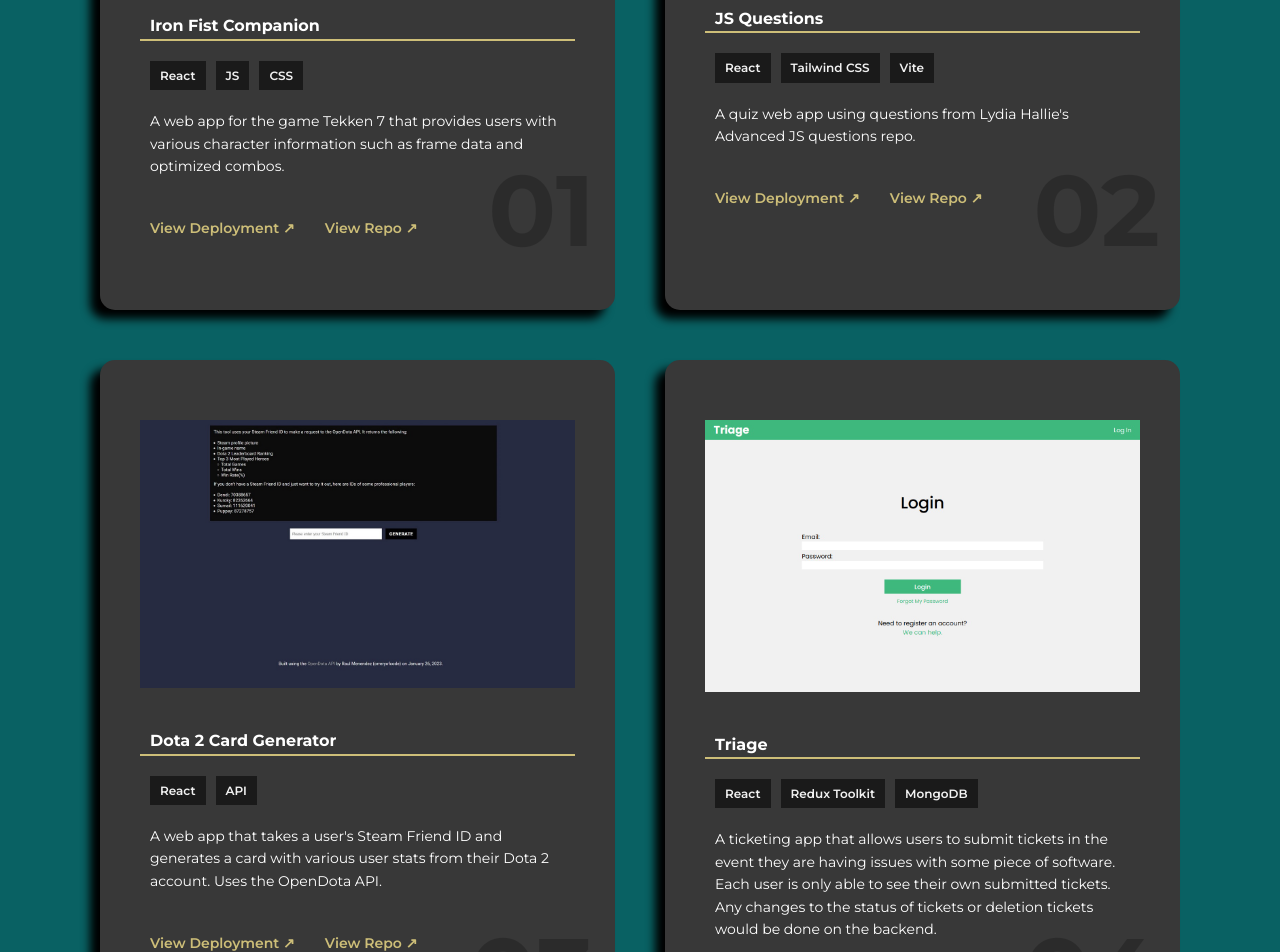
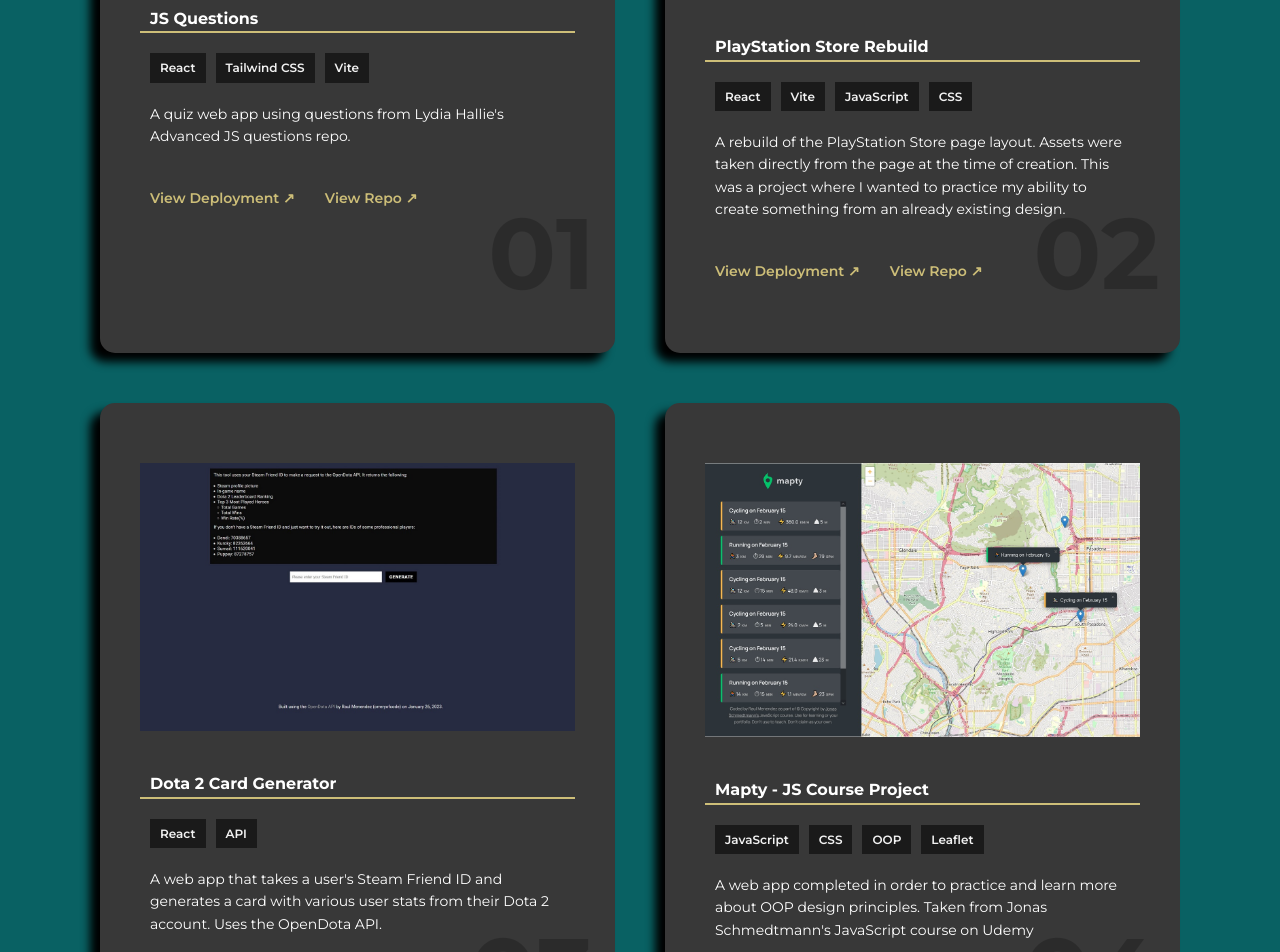
Before and after one commit to orreryofcode/portfilio_v3, a React (Create React App) app: page /works in a window 1280 px wide. Shown: the part 680-1632 px from the top of the page. Built offline with nearby package versions, Linux system fonts and the light colour scheme.

Commit message:
add new projects

```diff
--- a/src/data/projects.js
+++ b/src/data/projects.js
@@ -1,22 +1,22 @@
 const projects = [
   {
     id: 1,
-    title: "Iron Fist Companion",
-    tags: ["React", "JS", "CSS"],
-    body: "A web app for the game Tekken 7 that provides users with various character information such as frame data and optimized combos.",
-    img: "ifc",
-    vercel: "https://tekken-ifcv2.vercel.app/",
-    github: "https://github.com/orreryofcode/tekken_IFCv2",
-    count: "01",
-  },
-  {
-    id: 2,
     title: "JS Questions",
     tags: ["React", "Tailwind CSS", "Vite"],
     body: "A quiz web app using questions from Lydia Hallie's Advanced JS questions repo.",
     img: "jsquestions",
     vercel: "https://js-questions-g1aexp249-orreryofcode.vercel.app/",
     github: "https://github.com/orreryofcode/JS-Questions",
+    count: "01",
+  },
+  {
+    id: 2,
+    title: "PlayStation Store Rebuild",
+    tags: ["React", "Vite", "JavaScript", "CSS"],
+    body: "A rebuild of the PlayStation Store page layout. Assets were taken directly from the page at the time of creation. This was a project where I wanted to practice my ability to create something from an already existing design.",
+    img: "psstore",
+    vercel: "https://ps-store-landing-page.vercel.app/",
+    github: "https://github.com/orreryofcode/PS_store-landing-page",
     count: "02",
   },
   {
@@ -31,6 +31,16 @@
   },
   {
     id: 4,
+    title: "Mapty - JS Course Project",
+    tags: ["JavaScript", "CSS", "OOP", "Leaflet"],
+    body: "A web app completed in order to practice and learn more about OOP design principles. Taken from Jonas Schmedtmann's JavaScript course on Udemy",
+    img: "mapty",
+    vercel: "https://orreryofcode.github.io/mapty_oop/",
+    github: "https://github.com/orreryofcode/mapty_oop",
+    count: "04",
+  },
+  {
+    id: 5,
     title: "Triage",
     tags: ["React", "Redux Toolkit", "MongoDB"],
     body: "A ticketing app that allows users to submit tickets in the event they are having issues with some piece of software. Each user is only able to see their own submitted tickets. Any changes to the status of tickets or deletion tickets would be done on the backend.",
@@ -40,17 +50,27 @@
     count: "04",
   },
   {
-    id: 5,
-    title: "Travlr",
-    tags: ["CSS", "React", "MongoDB"],
-    body: "An app that lets the user choose from multiple options and then recommends a travel destination based on the selected choices. Each destination has associated tags and these are used to make the final selection. Built with Next.JS to get a basic understanding of the framework.",
-    img: "travlr",
-    vercel: "https://flightr-nnyam0ccp-orreryofcode.vercel.app/",
-    github: "https://github.com/orreryofcode/flightr",
+    id: 6,
+    title: "Iron Fist Companion",
+    tags: ["React", "JS", "CSS"],
+    body: "A web app for the game Tekken 7 that provides users with various character information such as frame data and optimized combos.",
+    img: "ifc",
+    vercel: "https://tekken-ifcv2.vercel.app/",
+    github: "https://github.com/orreryofcode/tekken_IFCv2",
     count: "05",
   },
+  // {
+  //   id: 5,
+  //   title: "Travlr",
+  //   tags: ["CSS", "React", "MongoDB"],
+  //   body: "An app that lets the user choose from multiple options and then recommends a travel destination based on the selected choices. Each destination has associated tags and these are used to make the final selection. Built with Next.JS to get a basic understanding of the framework.",
+  //   img: "travlr",
+  //   vercel: "https://flightr-nnyam0ccp-orreryofcode.vercel.app/",
+  //   github: "https://github.com/orreryofcode/flightr",
+  //   count: "05",
+  // },
   {
-    id: 6,
+    id: 7,
     title: "HouseMarket",
     tags: ["HTML", "CSS", "React", "Firebase"],
     body: "An app that lets the user create an account and add listings for properties for rent or sale. This was designed with mobile in mind.",
```
Also changed, not shown: public/img/jpg/mapty.jpg (added), public/img/jpg/psstore.jpg (added).
